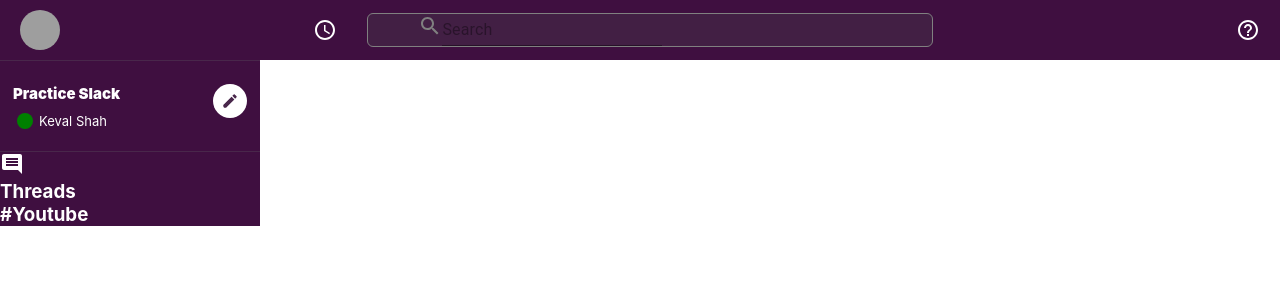
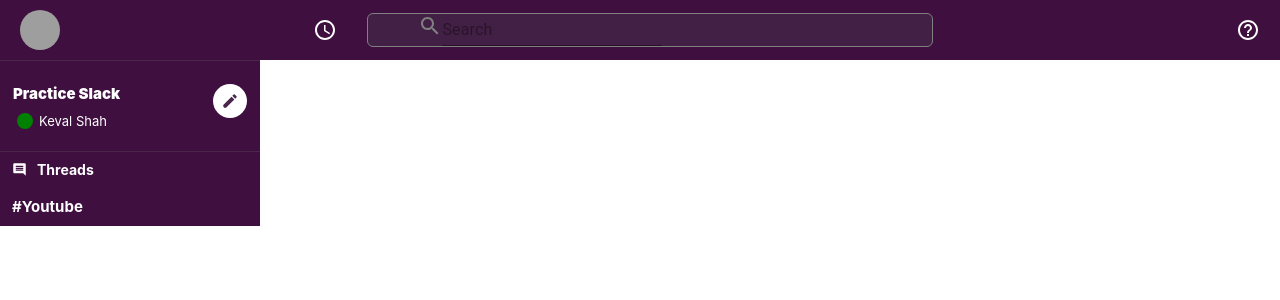
Before and after one commit to keval718/Slack-Clone, a React (Create React App) app: page / in a window 1280 px wide. Shown: the top 300 px of the page. Built offline with nearby package versions, Linux system fonts and the light colour scheme; grey boxes are pictures that could not be loaded.

Commit message:
css applied to channels and icons

```diff
--- a/src/Components/SideBarOption.css
+++ b/src/Components/SideBarOption.css
@@ -1,3 +1,22 @@
 .sidebaroption{
-
+    display: flex;
+    align-items: center;
+    font-size: 12px;
+    padding-left: 2px;
+    cursor: pointer;
 }
+.sidebaroption :hover{
+    background-color: #340e36;
+    opacity:0.9;
+}
+.sidebarOption_icon{
+    padding: 10px;
+    font-size: 15px !important;
+}
+.sidebarOption_channel{
+    padding: 10px 0;
+}
+.sidebarOption_hash{
+    padding: 10px;
+    font-size: 15px !important;
+}
--- a/src/Components/SidebarOption.js
+++ b/src/Components/SidebarOption.js
@@ -9,7 +9,7 @@ function SidebarOption({Icon,title}) {
             {Icon ?(
              <h3>{title}</h3>
             ):(
-                <h3>
+                <h3 className="sidebarOption_channel">
                    <span className="sidebarOption_hash"> #{title}</span>
                     </h3>
             )}
```
